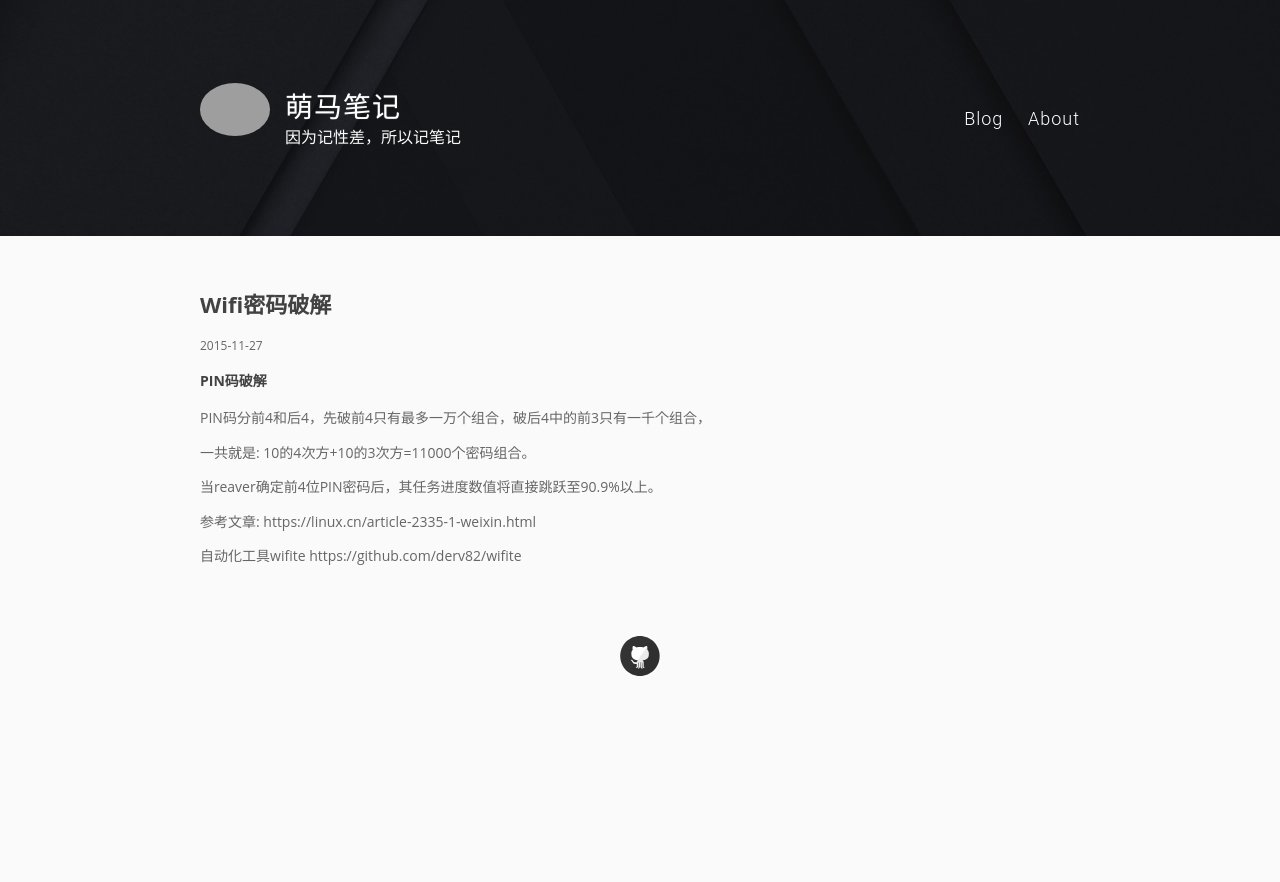
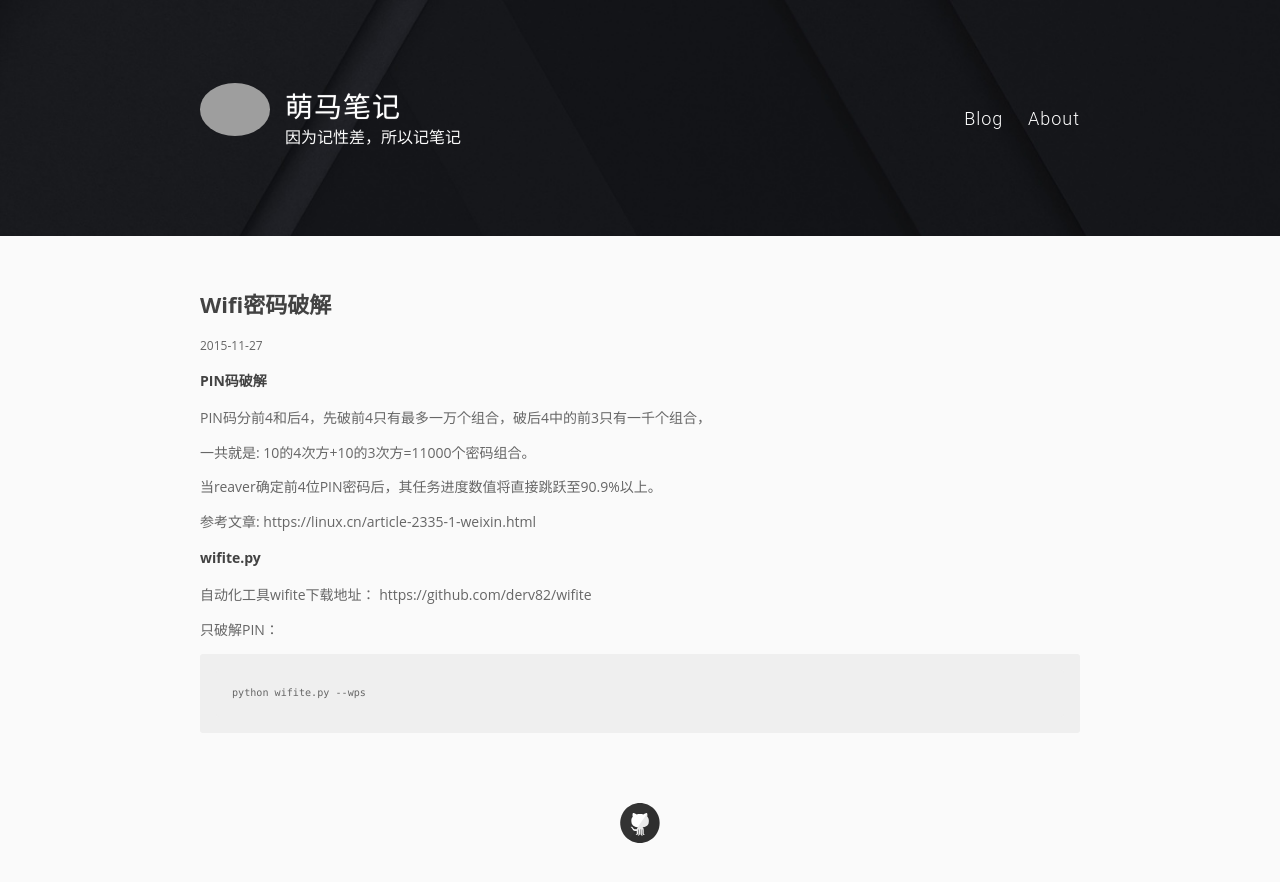
Before and after one commit to pingmalu/pingmalu.github.io, a Jekyll site: the page built from _posts/2015-11-27-Wifi密码破解.md, in a window 1280 px wide. Shown: the top 882 px of the page. Built offline with Jekyll 4.4.1, drawn with Linux system fonts in a browser that asks for light colours; nearby versions of some CDN libraries; grey boxes are pictures that could not be loaded.

Commit message:
'update'

```diff
--- a/_posts/2015-11-27-Wifi密码破解.md
+++ b/_posts/2015-11-27-Wifi密码破解.md
@@ -13,4 +13,10 @@ PIN码分前4和后4，先破前4只有最多一万个组合，破后4中的前3
 
 参考文章: https://linux.cn/article-2335-1-weixin.html
 
-自动化工具wifite https://github.com/derv82/wifite
+### wifite.py
+
+自动化工具wifite下载地址： https://github.com/derv82/wifite
+
+只破解PIN：
+
+	python wifite.py --wps
```
